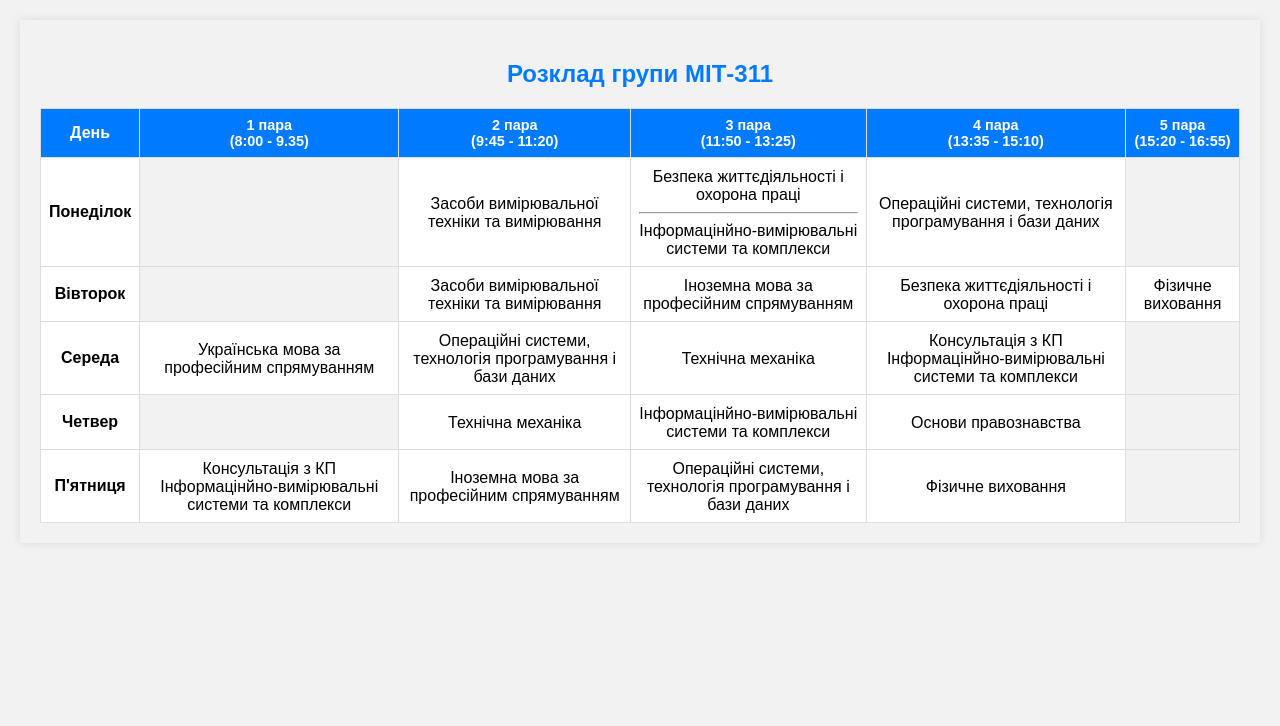
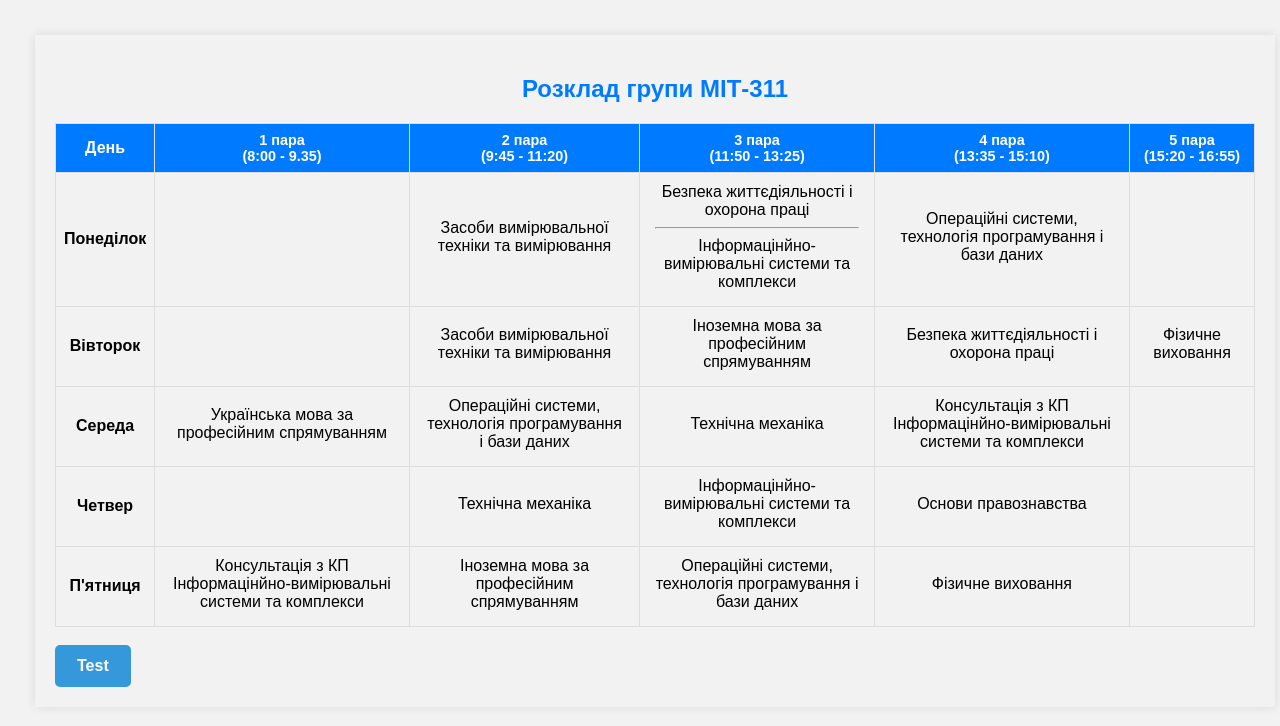
Before and after one commit to web-test0/web, a PHP site: page / in a window 1280 px wide. Shown: the top 726 px of the page. Run offline with PHP 8.4, Linux system fonts and the light colour scheme.

Commit message:
Add files via upload

```diff
--- a/css/style.css
+++ b/css/style.css
@@ -1,9 +1,10 @@
 body {
     font-family: Arial, sans-serif;
+    box-shadow: 0 0 10px rgba(0, 0, 0, 0.1);
     background-color: #f2f2f2;
-    margin: 20px;
     padding: 20px;
-    box-shadow: 0 0 10px rgba(0, 0, 0, 0.1);
+    margin: 35px;
+    min-width: 150vh;
 }
 h2 {
     text-align: center;
@@ -27,14 +28,6 @@ th {
     color: white;
 }
 
-td {
-    background-color: #fff;
-}
-
-.td-none {
-    background-color: transparent !important;
-}
-
 .td-day {
     font-weight: bold;
 }
@@ -43,6 +36,47 @@ td {
     font-size: 0.9em;
 }
 
+.td-less, .td-none {
+    padding: 15px;
+}
+
 .td-less {
     padding-top: 10px;
 }
+.animated-button {
+    display: inline-block;
+    padding: 10px 20px;
+    font-size: 16px;
+    font-weight: bold;
+    text-align: center;
+    text-decoration: none;
+    cursor: pointer;
+    border-radius: 5px;
+    background-color: #3498db;
+    color: #fff;
+    border: 2px solid #3498db;
+    overflow: hidden;
+    position: relative;
+    transition: background-color 0.3s, color 0.3s;
+  }
+
+  .animated-button::before {
+    content: '';
+    position: absolute;
+    background: #3498db;
+    width: 100%;
+    height: 0;
+    top: 0;
+    left: 0;
+    z-index: -1;
+    transition: height 0.5s;
+  }
+
+  .animated-button:hover {
+    background-color: #fff;
+    color: #3498db;
+  }
+
+  .animated-button:hover::before {
+    height: 100%;
+  }
--- a/index.html
+++ b/index.html
@@ -58,5 +58,6 @@
             <td class="td-none"></td>
         </tr>
     </table>
+    <br><button class="animated-button">Test</button>
 </body>
 </html>
```
